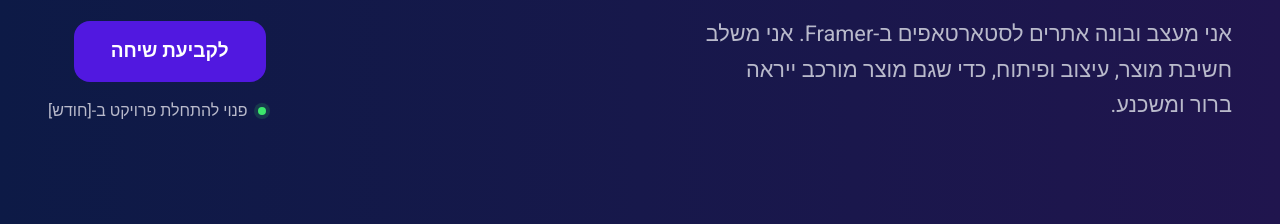
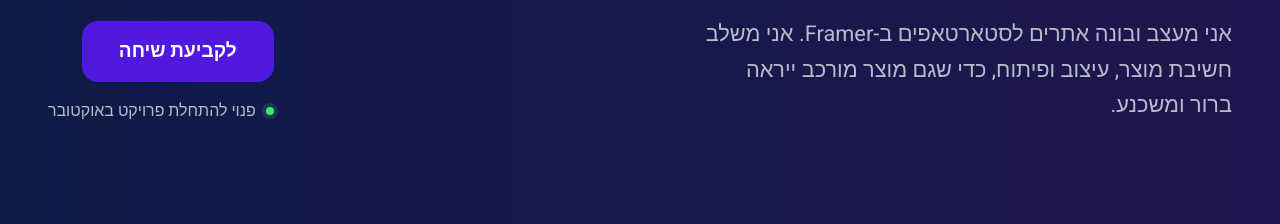
Before and after one commit to Ofirkit/landingpage, a plain HTML site: page index.html in a window 1280 px wide. Shown: the part 530-754 px from the top of the page. Drawn offline with Linux system fonts and the light colour scheme.

Commit message:
Update index.html

```diff
--- a/index.html
+++ b/index.html
@@ -64,7 +64,7 @@
           </p>
           <div class="hero-actions">
             <a href="[קישור ליומן]" class="btn btn-primary btn-lg" target="_blank" rel="noopener">לקביעת שיחה</a>
-            <p class="availability"><span class="status-dot" aria-hidden="true"></span>פנוי להתחלת פרויקט ב-[חודש]</p>
+            <p class="availability"><span class="status-dot" aria-hidden="true"></span>פנוי להתחלת פרויקט באוקטובר</p>
           </div>
         </div>
       </div>
```
